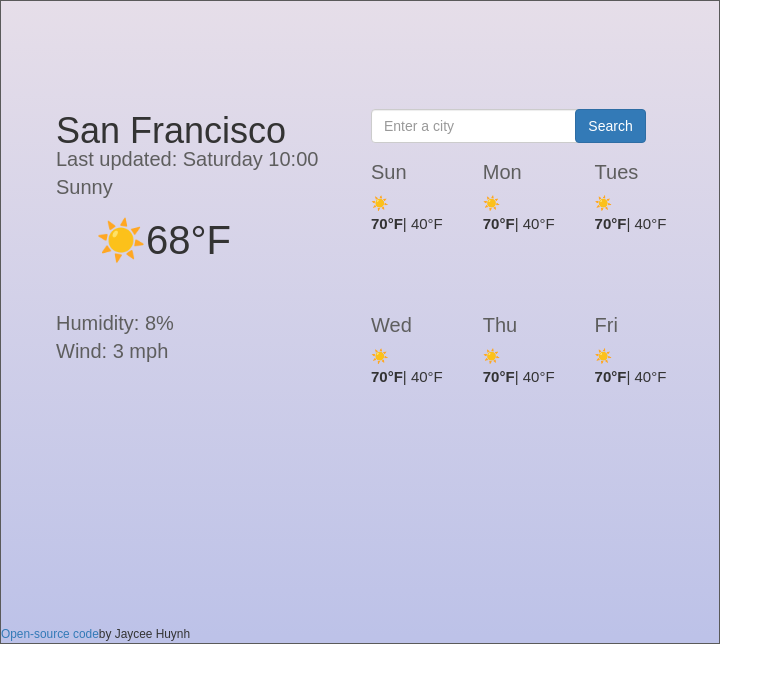
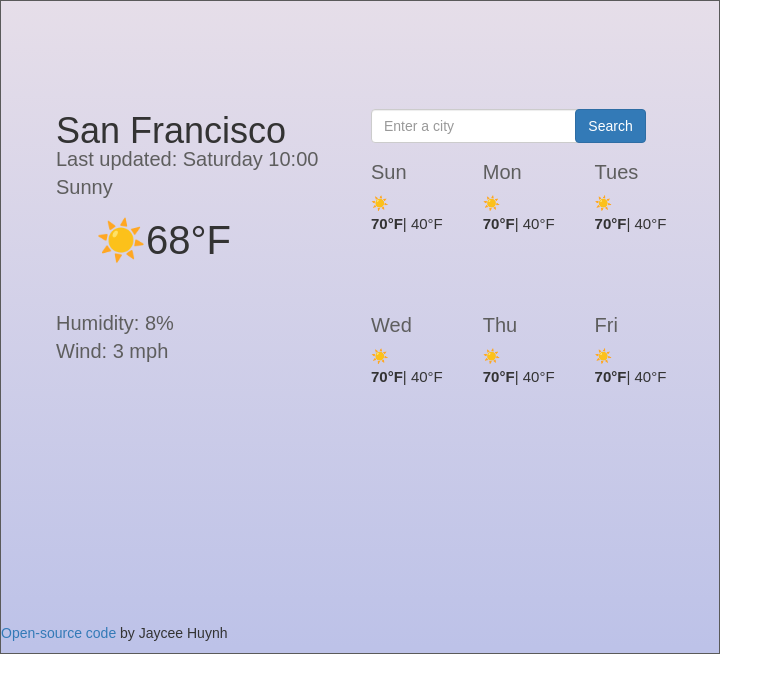
Before and after one commit to jayceeth/weather-react, a React (Create React App) app: page / in a window 1280 px wide. Shown: the top 692 px of the page, without its empty margins (0-783 px from the left). Built offline with nearby package versions, Linux system fonts and the light colour scheme.

Commit message:
Added space between texts

```diff
--- a/src/App.js
+++ b/src/App.js
@@ -13,12 +13,12 @@ export default function App() {
       <CurrentWeather />
       <ForecastOne />
       <ForecastTwo />
-      <small>
+      <p>
           <a href="https://github.com/jayceeth/weather-react" target="_blank"
             >Open-source code</a
           >
-          by Jaycee Huynh
-        </small>
+           {" "}by Jaycee Huynh
+        </p>
     </div>
   );
 }
```
